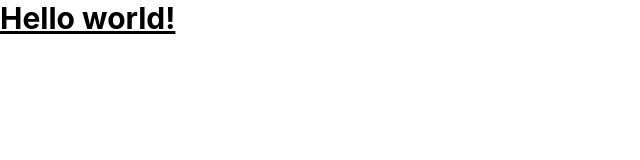
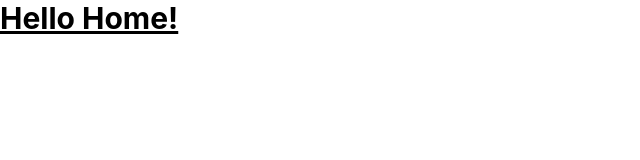
Before and after one commit to avinash6982/thestore, a React (Create React App) app: page / in a window 1280 px wide. Shown: the top 160 px of the page, without its empty margins (0-640 px from the left). Built offline with nearby package versions, Linux system fonts and the light colour scheme.

Commit message:
App layout

```diff
--- a/src/App.js
+++ b/src/App.js
@@ -1,3 +1,5 @@
+import Home from "./screens/Home";
+
 export default function App() {
-  return <h1 className="text-3xl font-bold underline">Hello world!</h1>;
+  return <Home />;
 }
--- /dev/null
+++ b/src/screens/Cart/index.js
@@ -0,0 +1,3 @@
+export default function App() {
+  return <h1 className="text-3xl font-bold underline">Hello world!</h1>;
+}
--- /dev/null
+++ b/src/screens/Home/index.js
@@ -0,0 +1,3 @@
+export default function App() {
+  return <h1 className="text-3xl font-bold underline">Hello Home!</h1>;
+}
```
